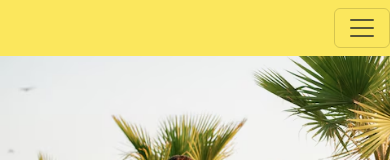
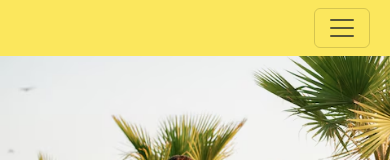
Before and after one commit to Gluckcomidasaludables/Gluckcomidasaludables, a Nuxt app: page /about in a window 390 px wide. Shown: the top 160 px of the page. Built offline with nearby package versions, Linux system fonts and the light colour scheme.

Commit message:
se corre el boton del menu desplegable y se organiza el alto del footer en el responsive

```diff
--- a/components/Menu.vue
+++ b/components/Menu.vue
@@ -41,6 +41,7 @@ import { NuxtLink } from '../.nuxt/components';
 <style scoped>
 .content{
     overflow:hidden;
+
 }
 
 /* Estilo para el navbar */
@@ -79,4 +80,8 @@ ul{
     color: rgb(96, 217, 219);
 }
 
+button{
+    margin-right: 20px;
+}
+
 </style>
```
